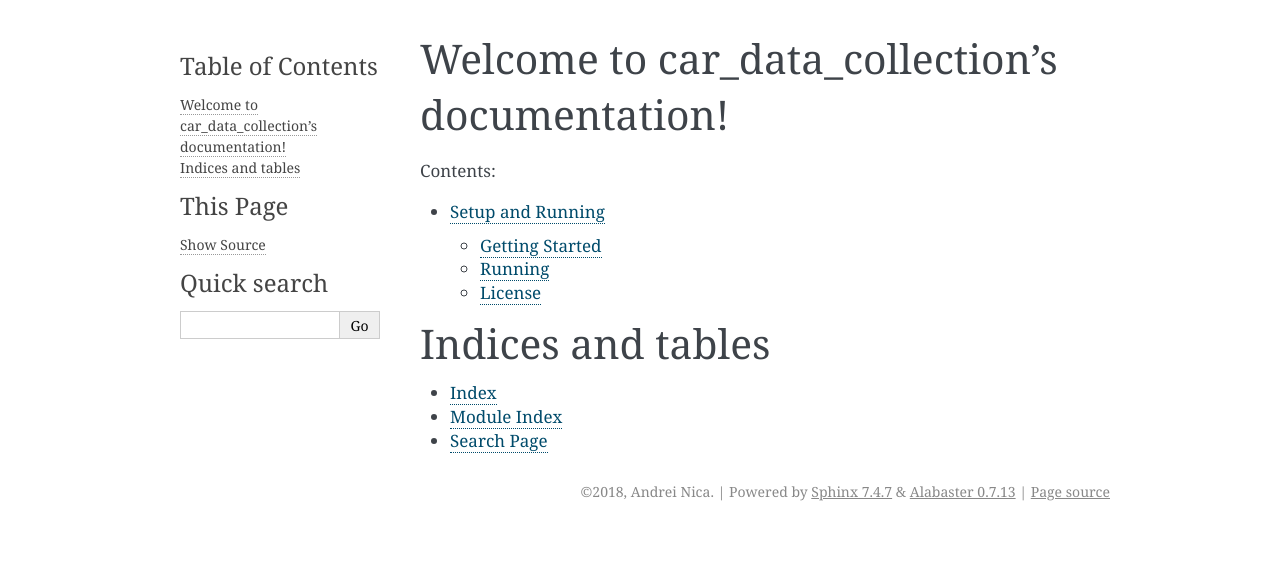
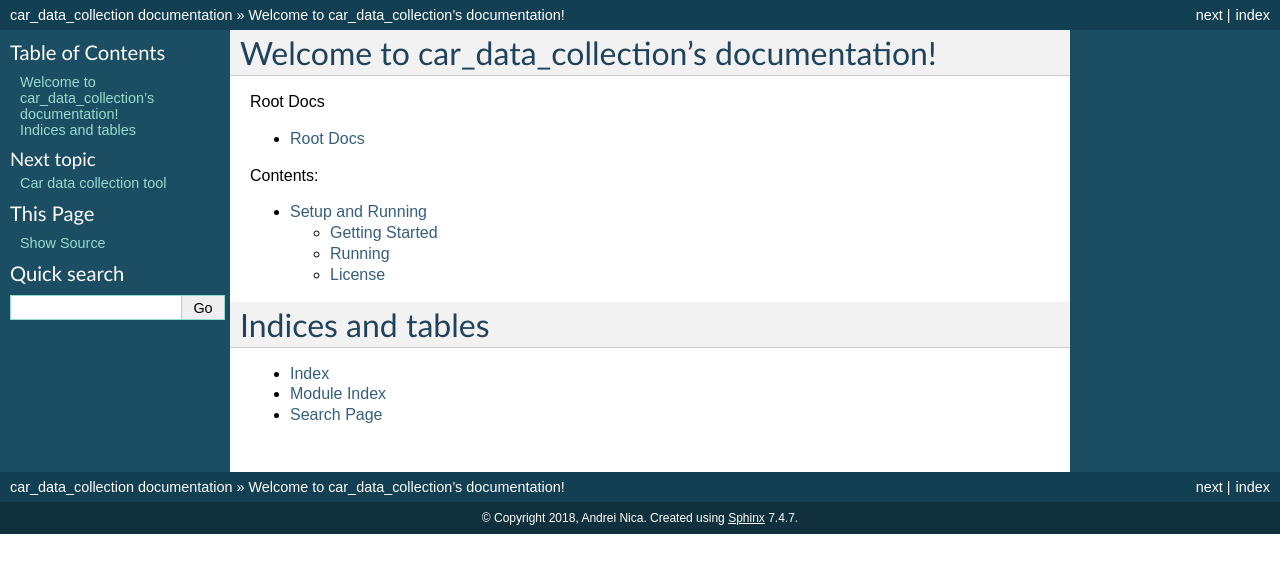
Before and after one commit to nemodrive/car_data_collection, a Sphinx documentation site: the page built from docs/index.rst, in a window 1280 px wide. Shown: the top 573 px of the page. Built offline with Sphinx 7.4.7, drawn with Linux system fonts in a browser that asks for light colours.

Commit message:
Changing template for car_data_collection and setting reverse link to root docs

```diff
--- a/docs/conf.py
+++ b/docs/conf.py
@@ -79,7 +79,7 @@ pygments_style = 'sphinx'
 # The theme to use for HTML and HTML Help pages.  See the documentation for
 # a list of builtin themes.
 #
-html_theme = 'alabaster'
+html_theme = 'default'
 
 # Theme options are theme-specific and customize the look and feel of a theme
 # further.  For a list of options available for each theme, see the
--- a/docs/index.rst
+++ b/docs/index.rst
@@ -5,6 +5,13 @@
 
 Welcome to car_data_collection's documentation!
 ===============================================
+
+.. toctree::
+   :maxdepth: 2
+   :caption: Root Docs
+
+   Root Docs <https://nemodrive-docs.readthedocs.io/en/latest/>
+
 
 .. toctree::
    :maxdepth: 2
```
